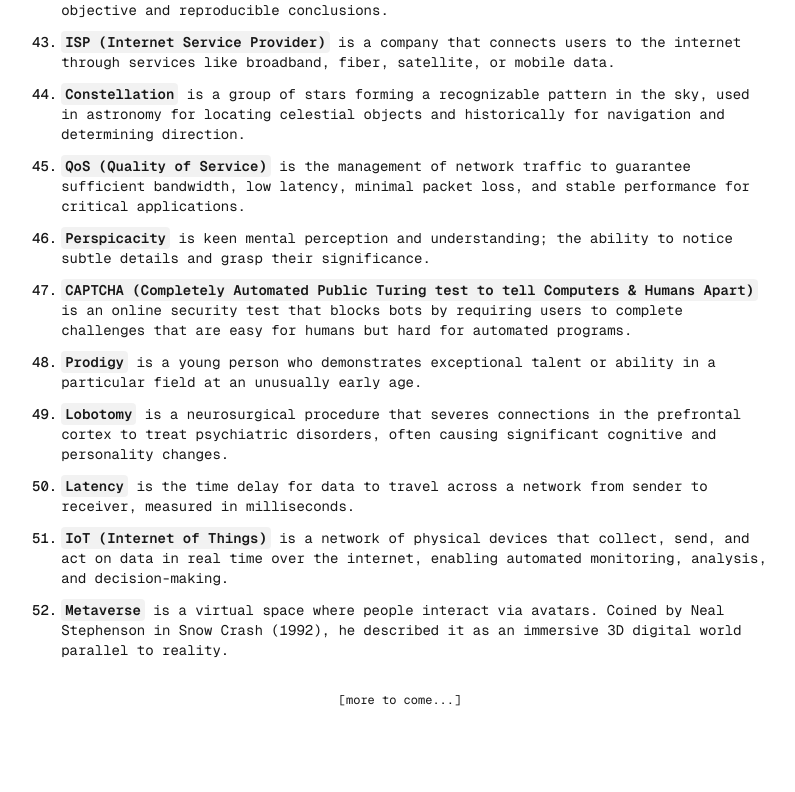
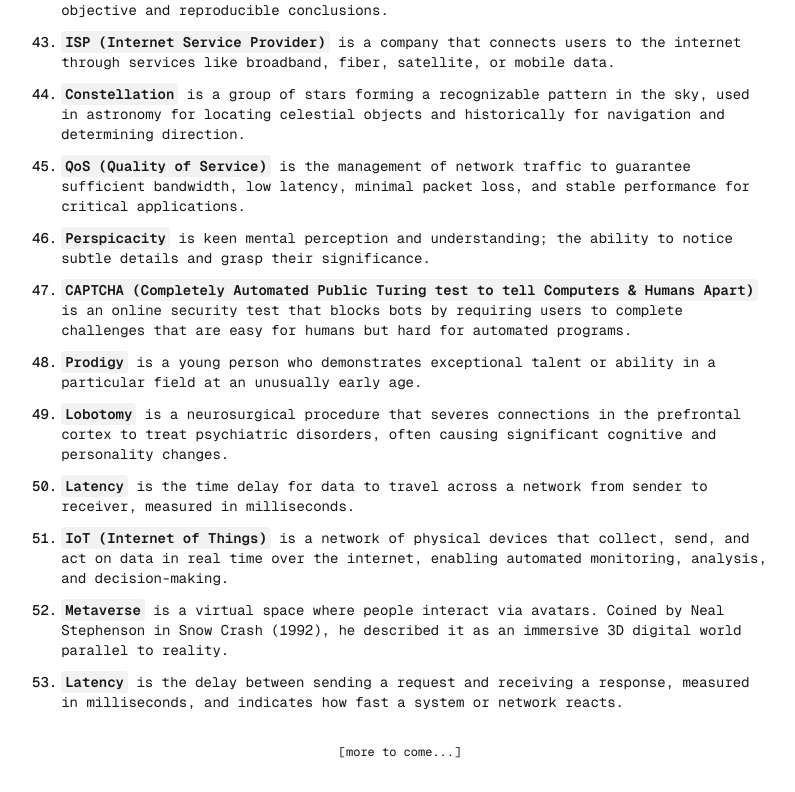
Before and after one commit to BrahimBoussada/mind-log, a Next.js app: page / in a window 1280 px wide. Shown: the part 2515-3307 px from the top of the page, without its empty margins (240-1035 px from the left). Before the commit the page ends 3255 px from the top, so only its background shows below. Built offline with nearby package versions, Linux system fonts and the light colour scheme.

Commit message:
log: 12-09-2025

```diff
--- a/src/app/page.tsx
+++ b/src/app/page.tsx
@@ -492,6 +492,15 @@ export default function Home() {
             described it as an immersive 3D digital world parallel to reality.
           </Text>
         </Note>
+
+        <Note>
+          <N>53. </N>
+          <Text>
+            <Key>Latency</Key> is the delay between sending a request and
+            receiving a response, measured in milliseconds, and indicates how
+            fast a system or network reacts.
+          </Text>
+        </Note>
       </NoteWrapper>
 
       <span className="font-mono text-xs text-center my-8">
```
